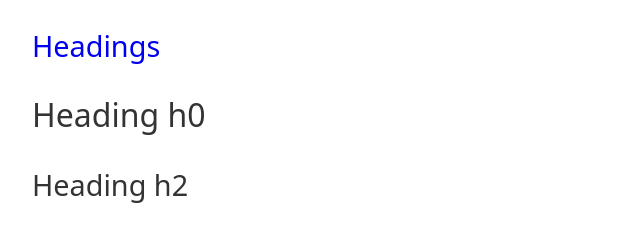
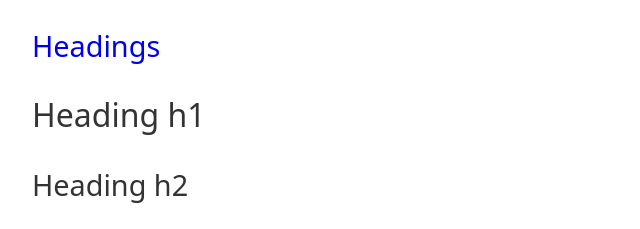
Before and after one commit to ia7ck/eperc, a website: page docs/index.html in a window 1280 px wide. Shown: the top 229 px of the page, 0-640 px from the left. Drawn offline with Linux system fonts and the light colour scheme.

Commit message:
fix title

```diff
--- a/docs/index.html
+++ b/docs/index.html
@@ -14,7 +14,7 @@
     <section>
       <h2 id="headings" class="heading h2"><a href="#headings">Headings</a></h2>
       <div class="content">
-        <h1 class="heading h1">Heading h0</h1>
+        <h1 class="heading h1">Heading h1</h1>
         <h2 class="heading h2">Heading h2</h2>
         <h3 class="heading h3">Heading h3</h3>
         <h4 class="heading h4">Heading h4</h4>
```
Also changed, not shown: docs/src/_headings.html (+1 -1 lines).
